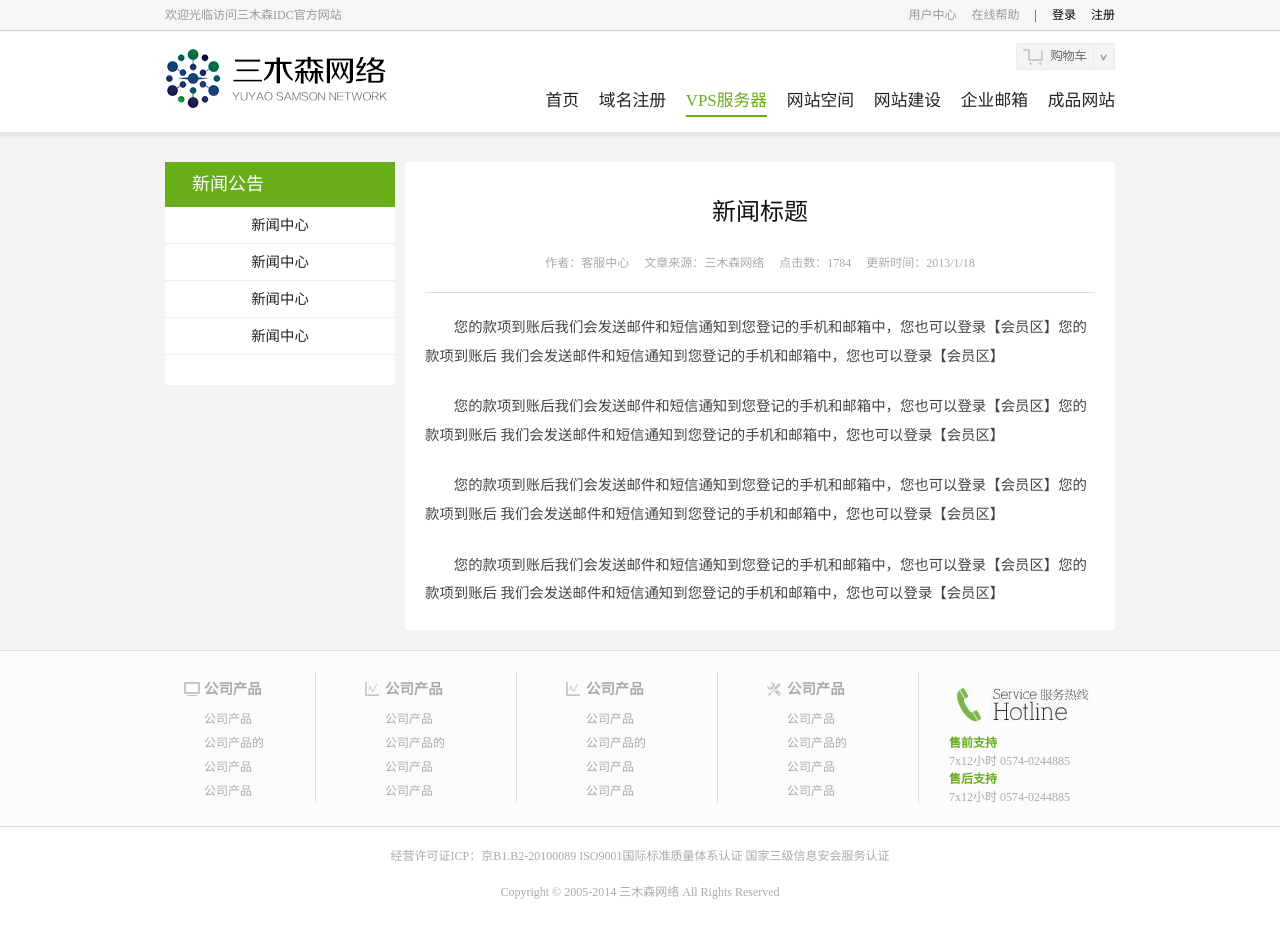
After one commit to yysamson/idc-html, a PHP site: page /news-xiangqing.php in a window 1280 px wide. The commit adds this page. Run offline with PHP 8.4, Linux system fonts and the light colour scheme.

Commit message:
重写新闻详情页

```diff
--- a/css/base.css
+++ b/css/base.css
@@ -1,86 +1,58 @@
-ul li {
-    list-style: none;
-    margin: 0;
-    padding: 0;
-    display: inline
-}
-ul{ margin: 0;
-    padding: 0;}
-
-.header-line {
-    border-bottom: 1px #e6e6e6 solid;
-    background-color: #f6f6f6;
-    height: 23px;
-    padding-top: 7px;
+body {
+    font-family: "微软雅黑";
+    background-color: #f4f4f4;
+    color: #444;
 }
 
-.header-menue {
-    height: 96px;
-    background-color: #ffffff
+a {
+    text-decoration: none;
+    color: #222;
 }
 
-.header-menue-buy {
-    height: 34px;
-    text-align: right;
-    padding-top: 10px;
+a:focus, a:hover {
+    color: #69ad19;
 }
 
-.header-menue-menue {
-    height: 40px;
-    text-align: center;
-    font-size:15px;
-    padding-top: 12px;
-}
-.aside{
-    height: 230px;
-    background-color: #f4f4f4;
-    margin-top: 15px;
-    border-bottom: 1px #eeeeee solid;
-
+aside, main {
+    background-color: #fff;
 }
 
-.main{
-    height: 600px;
-    background-color: #f4f4f4;
-    margin-top: 15px;
-}
-.aside-menue{
-    height: 40px;
-    background-color: #68ad19;
-    border-bottom: 1px #eeeeee solid;
-    font-size: 18px;
-    color: #ffffff;
-    padding-top: 10px;
-
-}
-.aside-list{
-    height:40px;
-    border-bottom: 1px #eeeeee solid;
-    font-size: 16px;
-    text-align: center;
-    padding-top: 10px;
+header {
+    margin-bottom: 20px;
 }
 
-.main-title{
-    height: 40px;
-    font-size: 1.5em;
-    padding-top: 10px;
-    text-align: center;
+header .border-bottom-shadow{
+    display: block;
+    height: 10px;
+    background-image: url(../images/head-bj.jpg);
 }
 
-.main-date{
-    height: 30px;
-    font-size: 1em;
-    padding-top: 10px;
-    text-align: center;
-    color: #aaaaaa;
-    border-bottom: 1px #eeeeee solid;
+footer {
+    margin-top: 20px;
+    background-color: #fcfcfc;
+    border-top: 1px #ddd solid;
+    padding: 20px 0 0 0;
+    color: #aaa;
 }
 
-.main-content{
+footer a {
+    color: #aaa;
+}
+
+footer .header {
+    font-weight: 900;
     font-size: 1.2em;
-    padding-top: 10px;
-    line-height: 2em;
-    padding-left:20px;
-    padding-right:10px;
+    line-height: 2.5em;
+    padding-left: 20px;
+    margin-left: -20px;
 }
+
+.footer-copy {
+    padding: 20px 0;
+    text-align: center;
+    background-color: #fff;
+}
+
+.b-r {
+    border-right: 1px #ddd solid;
+}
--- a/css/blueprint/screen.css
+++ b/css/blueprint/screen.css
@@ -16,7 +16,6 @@ html {
     margin: 0;
     padding: 0;
     border: 0;
-
 }
 
 body, div, span, object, iframe, h1, h2, h3, h4, h5, h6, p, blockquote, pre, a, abbr, acronym, address, code, del, dfn, em, img, q, dl, dt, dd, ol, ul, li, fieldset, form, label, legend, table, caption, tbody, tfoot, thead, tr, th, td, article, aside, dialog, figure, footer, header, hgroup, nav, section {
@@ -26,11 +25,7 @@ body, div, span, object, iframe, h1, h2, h3, h4, h5, h6, p, blockquote, pre, a,
     font-size: 100%;
     font: inherit;
     vertical-align: baseline;
-    font-family: 微软雅黑;
-
 }
-
-
 
 article, aside, details, figcaption, figure, dialog, footer, header, hgroup, menu, nav, section {
     display: block;
@@ -110,7 +105,6 @@ h4 {
     font-size: 1.2em;
     line-height: 1.25;
     margin-bottom: 1.25em;
-    color: #666666;
 }
 
 h5 {
@@ -122,16 +116,6 @@ h5 {
 h6 {
     font-size: 1em;
     font-weight: bold;
-}
-h6 {
-    font-size: 1.2em;
-    font-weight: bold;
-    color: #7db747;
-}
-
-h8 {
-    font-size: 1em;
-    color: #666666;
 }
 
 h1 img, h2 img, h3 img, h4 img, h5 img, h6 img {
--- a/css/color.css
+++ b/css/color.css
@@ -2,3 +2,15 @@
 cl-
 bg-cl-
 */
+
+.cl-gray {
+    color: #999;
+}
+
+.cl-black {
+    color: #000
+}
+
+.bg-cl-gray-light {
+    background-color: #f6f6f6;
+}
--- a/css/icon.css
+++ b/css/icon.css
@@ -0,0 +1,16 @@
+.icon{
+    background-repeat: no-repeat;
+    background-position: left center;
+}
+
+.icon-map-list-1{
+    background-image: url(icon/map-list-icon-1.jpg);
+}
+
+.icon-map-list-2{
+    background-image: url(icon/map-list-icon-2.jpg);
+}
+
+.icon-map-list-3{
+    background-image: url(icon/map-list-icon-3.jpg);
+}
--- a/css/layout.css
+++ b/css/layout.css
@@ -1,25 +1,121 @@
-footer {
-    height: 379px;
-    margin-top:30px;
+.top-menu {
+    color: #999;
+    line-height: 2.5em;
+    border-bottom: 1px #ccc solid;
+}
+
+.top-menu a {
+    margin-left: 1em;
+}
+
+.main-menu-wrap {
+    background-color: #fff;
+}
+
+.main-sub-menu {
+    padding: 10px 0;
+}
+
+.main-menu {
 
 }
-.footer-product{
-    height: 179px;
-    border-bottom: 1px #eeeeee solid;
-    border-top: 1px #eeeeee solid;
-    background-color: #ffffff;
+
+.main-menu a {
+    font-size: 1.4em;
+    color: #222;
+    margin-left: 1em;
 }
 
-.footer-about{
-    color: #666666;
+.main-menu a.active{
+    color: #69ad19;
+    border-bottom: 2px #69ad19 solid;
+    padding-bottom: 0.3em;
+}
+
+.side-menu-1{
+    margin: 0;
+    padding: 0;
+    list-style: none;
     text-align: center;
-    height: 179px;
-    border-right: 1px #eeeeee solid;
-    padding-top: 10px;
+    margin-bottom: 30px;
 }
-.footer-cop{
-    height: 170px;
-    background-color: #ffffff;
+
+.side-menu-1 a{
+    display: block;
+    font-size: 1.2em;
+    line-height: 2.5em;
+    border-bottom: 1px #eee solid;
+}
+
+.side-menu-1 a:hover{
+    background-color: #fbfbfb;
+}
+
+.side-menu-1 .header{
+    background-color: #69ad19;
+    color: #fff;
+    font-size: 1.5em;
+    text-align: left;
+    padding: 0.5em 1.5em;
+}
+
+.article{
+    margin: 20px;
+}
+
+.article .article-header{
     text-align: center;
-    padding-top: 30px;
+    border-bottom: 1px #ddd solid;
+    padding-bottom: 20px;
 }
+
+.article h1{
+    font-size: 2em;
+    line-height: 2.5em;
+}
+
+.article .title-span span{
+    color: #aaa;
+    margin: 0 0.5em;
+}
+
+.article .article-body{
+    margin: 20px 0;
+}
+
+.article .article-body p{
+    text-indent: 2em;
+    line-height: 2em;
+    font-size: 1.2em;
+}
+
+.map-list{
+    margin: 0 auto;
+    display: block;
+    width: 90px;
+    list-style: none;
+}
+
+.map-list-right{
+    margin: 0 auto;
+    display: block;
+    list-style: none;
+    margin-left: 20px;
+    margin-right: 0;
+}
+
+.map-list-right dt{
+    color: #69ad19;
+    font-weight: 900;
+}
+
+.map-list-right dd{
+    margin-left: 0;
+    margin-right: 0;
+    white-space: nowrap;
+}
+
+.map-list a{
+    display: block;
+    line-height: 2em;
+}
--- /dev/null
+++ b/footer.php
@@ -0,0 +1,57 @@
+<footer>
+    <div style="border-bottom: 1px #dddddd solid;padding-bottom: 20px">
+        <div class="container">
+            <div class="span-4 b-r">
+                <ul class="map-list">
+                    <li class="header icon icon-map-list-1">公司产品</li>
+                    <li><a>公司产品</a></li>
+                    <li><a>公司产品的</a></li>
+                    <li><a>公司产品</a></li>
+                    <li><a>公司产品</a></li>
+                </ul>
+            </div>
+            <div class="span-5 b-r">
+                <ul class="map-list">
+                    <li class="header icon icon-map-list-2">公司产品</li>
+                    <li><a>公司产品</a></li>
+                    <li><a>公司产品的</a></li>
+                    <li><a>公司产品</a></li>
+                    <li><a>公司产品</a></li>
+                </ul>
+            </div>
+            <div class="span-5 b-r">
+                <ul class="map-list">
+                    <li class="header icon icon-map-list-2">公司产品</li>
+                    <li><a>公司产品</a></li>
+                    <li><a>公司产品的</a></li>
+                    <li><a>公司产品</a></li>
+                    <li><a>公司产品</a></li>
+                </ul>
+            </div>
+            <div class="span-5 b-r">
+                <ul class="map-list">
+                    <li class="header icon icon-map-list-3">公司产品</li>
+                    <li><a>公司产品</a></li>
+                    <li><a>公司产品的</a></li>
+                    <li><a>公司产品</a></li>
+                    <li><a>公司产品</a></li>
+                </ul>
+            </div>
+            <div class="span-4">
+                <dl class="map-list-right">
+                    <dd><img src="images/hotline.jpg"></dd>
+                    <dt>售前支持</dt>
+                    <dd>7x12小时 0574-0244885</dd>
+                    <dt>售后支持</dt>
+                    <dd>7x12小时 0574-0244885</dd>
+                </dl>
+            </div>
+        </div>
+    </div>
+    <div class="footer-copy">
+        <p>经营许可证ICP：京B1.B2-20100089 ISO9001国际标准质量体系认证 国家三级信息安会服务认证</p>
+        <p>Copyright © 2005-2014 三木森网络 All Rights Reserved</p>
+    </div>
+</footer>
+</body>
+</html>
--- /dev/null
+++ b/header.php
@@ -0,0 +1,57 @@
+<!DOCTYPE html>
+<html lang="zh-cn">
+<head>
+    <meta charset="utf-8">
+    <link rel="stylesheet" href="/css/blueprint/screen.css" type="text/css" media="screen, projection">
+    <link rel="stylesheet" href="/css/blueprint/print.css" type="text/css" media="print">
+    <link rel="stylesheet" href="/css/layout.css" type="text/css">
+    <link rel="stylesheet" href="/css/color.css" type="text/css">
+    <link rel="stylesheet" href="/css/base.css" type="text/css">
+    <link rel="stylesheet" href="/css/icon.css" type="text/css">
+
+    <script src="js/jquery-1.11.0.min.js"></script>
+    <!--[if lt IE 8]>
+    <link rel="stylesheet" href="css/blueprint/ie.css" type="text/css" media="screen, projection">
+    <![endif]-->
+    <!--[if lt IE 9]>
+    <script src="js/html5shiv.js"></script>
+    <![endif]-->
+    <title>新闻详细页</title>
+</head>
+<body>
+<header class="header-wrap">
+    <div class="top-menu bg-cl-gray-light">
+        <div class="container">
+            <span class="left">欢迎光临访问三木森IDC官方网站</span>
+            <span class="right">
+                <a class="cl-gray">用户中心</a>
+                <a class="cl-gray">在线帮助</a>
+                <a>|</a>
+                <a class="cl-black">登录</a>
+                <a class="cl-black">注册</a>
+            </span>
+        </div>
+    </div>
+    <div class="main-menu-wrap">
+        <div class="container">
+            <span class="left"><img src="images/logo.jpg"></span>
+
+            <div class="right">
+                <div class="main-sub-menu right">
+                    <a href="#"><img src="images/buy.jpg"></a>
+                </div>
+                <div class="main-menu right clear">
+                    <a>首页</a>
+                    <a>域名注册</a>
+                    <a class="active">VPS服务器</a>
+                    <a>网站空间</a>
+                    <a>网站建设</a>
+                    <a>企业邮箱</a>
+                    <a>成品网站</a>
+                </div>
+            </div>
+
+        </div>
+    </div>
+    <div class="border-bottom-shadow"></div>
+</header>
--- /dev/null
+++ b/news-xiangqing.php
@@ -0,0 +1,36 @@
+<?php include 'header.php' ?>
+<div class="container">
+    <aside class="span-6">
+        <ul class="side-menu-1">
+            <li class="header">新闻公告</li>
+            <li><a>新闻中心</a></li>
+            <li><a>新闻中心</a></li>
+            <li><a>新闻中心</a></li>
+            <li><a>新闻中心</a></li>
+        </ul>
+    </aside>
+    <main class="span-18 last">
+        <div class="article">
+            <div class="article-header">
+                <h1>新闻标题</h1>
+
+                <div class="title-span">
+                    <span>作者：客服中心</span>
+                    <span>文章来源：三木森网络</span>
+                    <span>点击数：1784</span>
+                    <span>更新时间：2013/1/18</span>
+                </div>
+            </div>
+            <div class="article-body">
+                <p>您的款项到账后我们会发送邮件和短信通知到您登记的手机和邮箱中，您也可以登录【会员区】您的款项到账后 我们会发送邮件和短信通知到您登记的手机和邮箱中，您也可以登录【会员区】</p>
+
+                <p>您的款项到账后我们会发送邮件和短信通知到您登记的手机和邮箱中，您也可以登录【会员区】您的款项到账后 我们会发送邮件和短信通知到您登记的手机和邮箱中，您也可以登录【会员区】</p>
+
+                <p>您的款项到账后我们会发送邮件和短信通知到您登记的手机和邮箱中，您也可以登录【会员区】您的款项到账后 我们会发送邮件和短信通知到您登记的手机和邮箱中，您也可以登录【会员区】</p>
+
+                <p>您的款项到账后我们会发送邮件和短信通知到您登记的手机和邮箱中，您也可以登录【会员区】您的款项到账后 我们会发送邮件和短信通知到您登记的手机和邮箱中，您也可以登录【会员区】</p>
+            </div>
+        </div>
+    </main>
+</div>
+<?php include 'footer.php' ?>
```
Also changed, not shown: css/base.bak.css (added, +86 -0 lines), css/layout.bak.css (added, +25 -0 lines), css/icon/map-list-icon-1.jpg (renamed from css/icon/footer-about.jpg), css/icon/map-list-icon-2.jpg (renamed from css/icon/footer-about1.jpg), css/icon/map-list-icon-3.jpg (renamed from css/icon/footer-about2.jpg).
